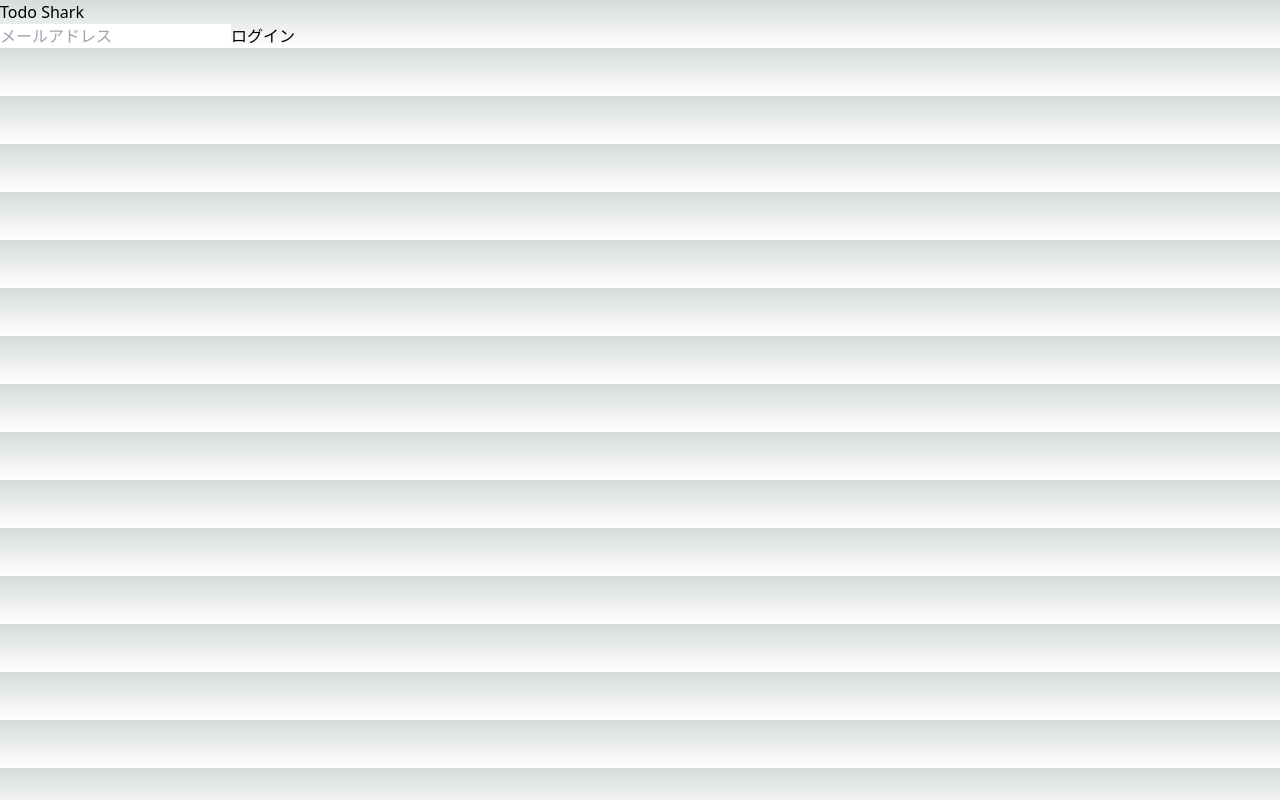
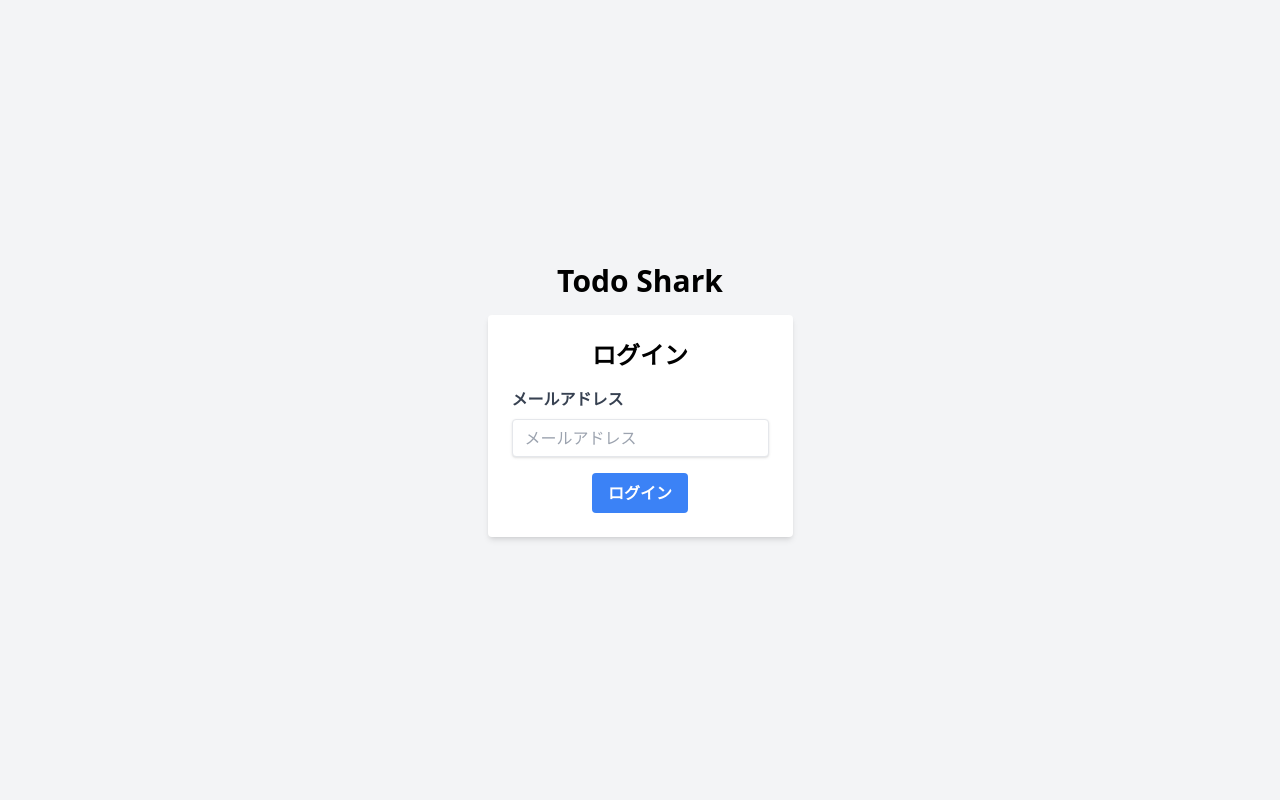
Before and after one commit to toyoshi/todo-shark, a Next.js app: page / in a window 1280 px wide. Built offline with nearby package versions, Linux system fonts and the light colour scheme; no server answers.

Commit message:
Enhance visual appeal of login page

```diff
--- a/components/SupabaseAuth.tsx
+++ b/components/SupabaseAuth.tsx
@@ -23,20 +23,33 @@ const SupabaseAuth = () => {
   };
 
   return (
-    <div>
-      <form onSubmit={handleLogin}>
+      <form
+        className="bg-white p-6 rounded shadow-md flex flex-col items-center"
+        onSubmit={handleLogin}
+      >
+        <h2 className="text-2xl font-bold mb-4">ログイン</h2>
+        <div className="mb-4">
+          <label className="block text-gray-700 font-bold mb-2" htmlFor="email">
+            メールアドレス
+          </label>
           <input
+            className="shadow appearance-none border rounded w-full py-2 px-3 text-gray-700 leading-tight focus:outline-none focus:shadow-outline"
+            id="email"
             type="email"
             placeholder="メールアドレス"
             value={email}
             onChange={(e) => setEmail(e.target.value)}
           />
-        <button type="submit" disabled={loading}>
+        </div>
+        <button
+          className="bg-blue-500 hover:bg-blue-700 text-white font-bold py-2 px-4 rounded focus:outline-none focus:shadow-outline"
+          type="submit"
+          disabled={loading}
+        >
           {loading ? "送信中..." : "ログイン"}
         </button>
+        {message && <p className="mt-4 text-red-500">{message}</p>}
       </form>
-      {message && <p>{message}</p>}
-    </div>
   );
 };
 
--- a/pages/index.tsx
+++ b/pages/index.tsx
@@ -28,8 +28,8 @@ const Home: NextPage = () => {
   }
 
   return (
-    <div>
-      <h1>Todo Shark</h1>
+    <div className="flex flex-col items-center justify-center h-screen bg-gray-100">
+      <h1 className="text-3xl font-bold mb-4">Todo Shark</h1>
       {user ? (
         <div>
           <h2>ログイン成功！</h2>
```
Lines whose indentation alone changed are shown as unchanged.
